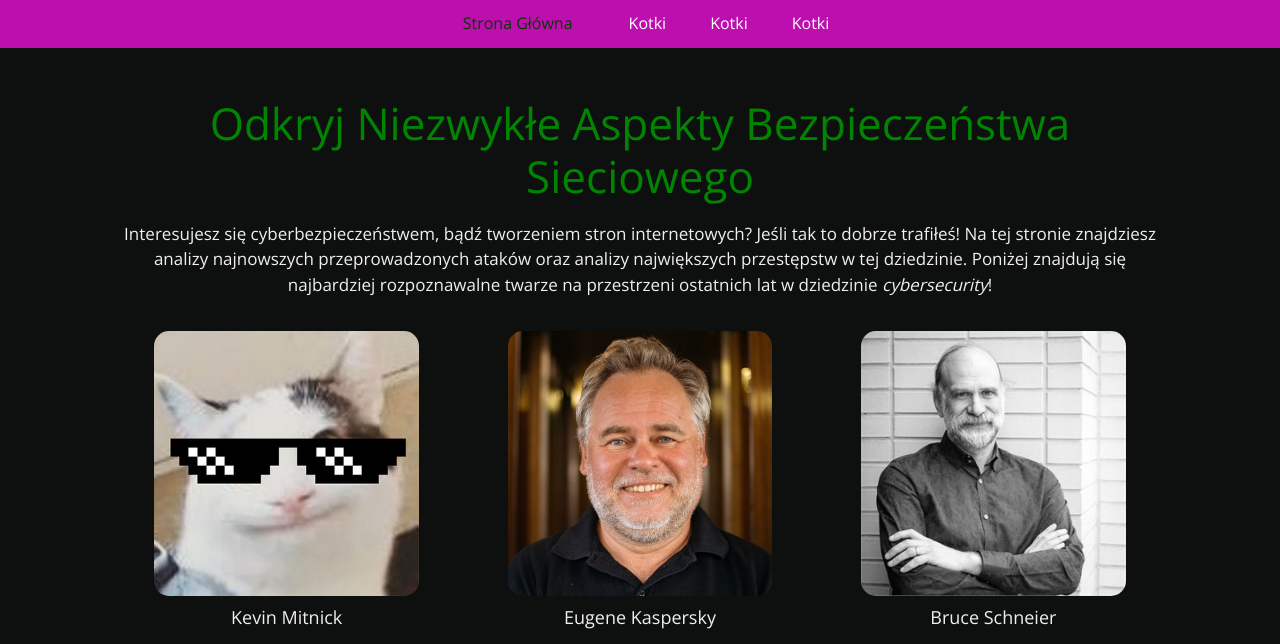
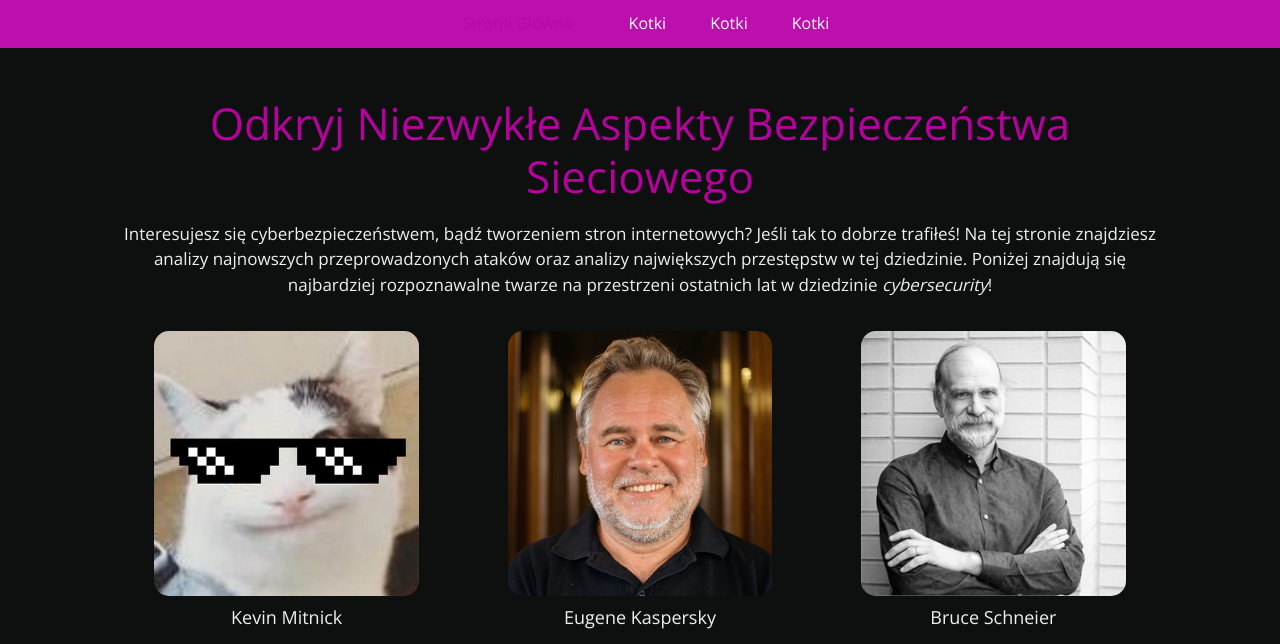
Before and after one commit to arch3r0/SkillCloud, a plain HTML site: page index.html in a window 1280 px wide. In both pictures the pointer is over the link "Strona Główna". Shown: the part 124-768 px from the top of the page. Drawn offline with nearby package versions, Linux system fonts and the light colour scheme.

Commit message:
Update main.css

```diff
--- a/main.css
+++ b/main.css
@@ -29,10 +29,10 @@
     font-size: 16px;
 }
 .navbar-light .navbar-nav .nav-link:hover{
-    color: #0a3506
+    color: #af0ca2
 }
 .color{
-    color: #008500;
+    color: #b6019e;
 }
 .wprowadzenie{
     padding: 25px;
```
